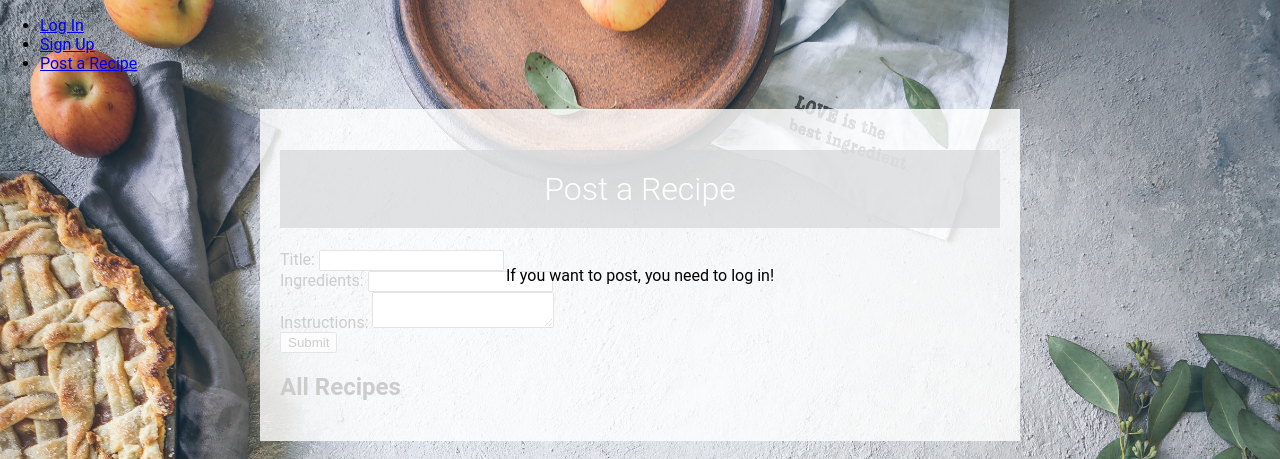
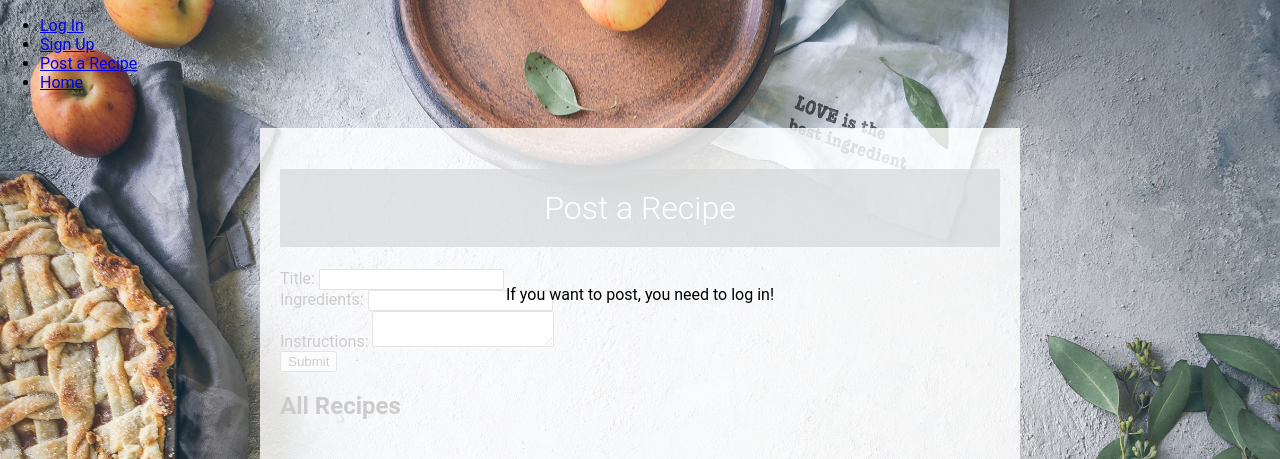
Before and after one commit to Sakitaro/recipe_app, a Flask app: page /post_recipe in a window 1280 px wide. Shown: the top 459 px of the page. Run offline with Flask 3, Linux system fonts and the light colour scheme; data that the repository does not hold is empty.

Commit message:
Home追加

```diff
--- a/templates/base.html
+++ b/templates/base.html
@@ -20,6 +20,7 @@
                 <li><a href="{{ url_for('register') }}">Sign Up</a></li>
             {% endif %}
                 <li><a href="{{ url_for('post_recipe') }}">Post a Recipe</a></li>
+            {% block extra_nav %}{% endblock %}
         </ul>
     </nav>
     <div class="container">
--- a/templates/post_recipe.html
+++ b/templates/post_recipe.html
@@ -1,4 +1,8 @@
 {% extends 'base.html' %}
+
+{% block extra_nav %}
+    <li><a href="{{ url_for('index') }}">Home</a></li>
+{% endblock %}
 
 {% block content %}
     <div class="container" style="position: relative;">
```
